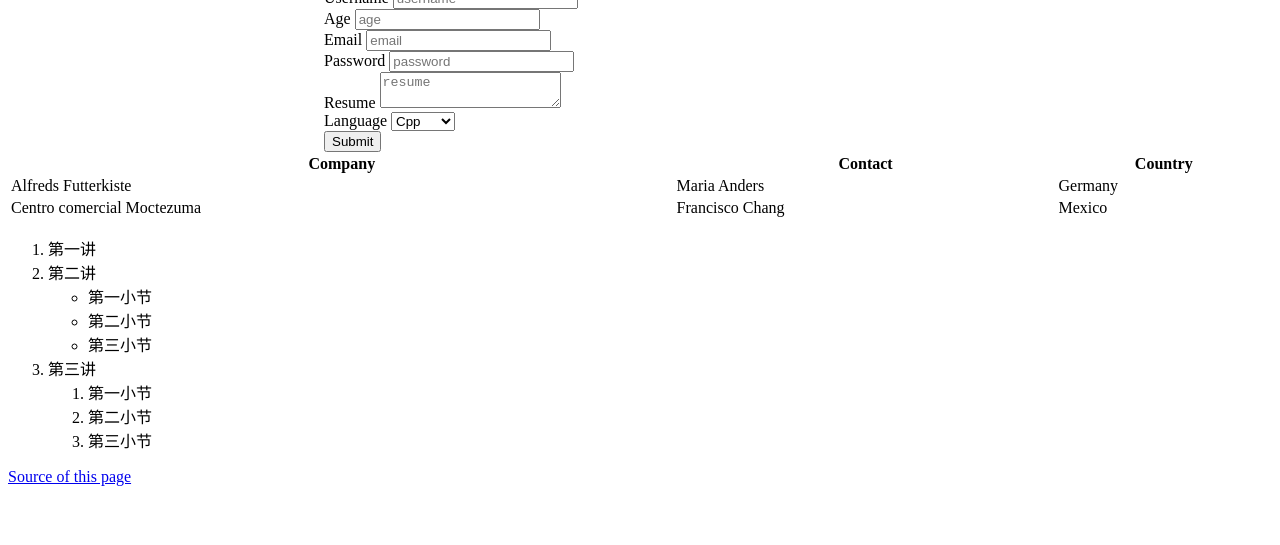
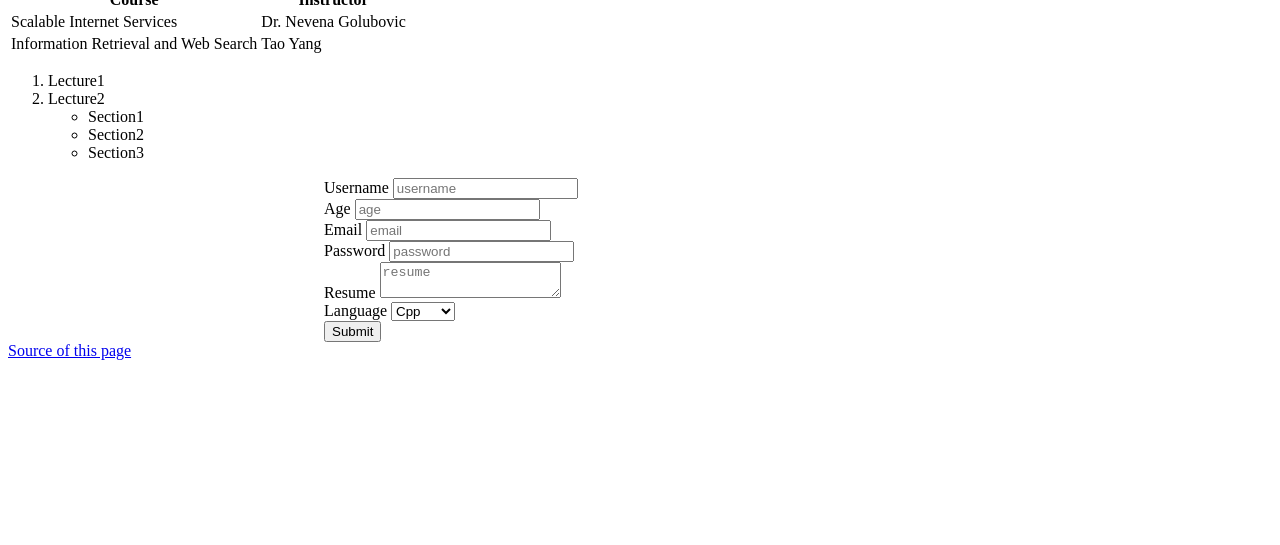
Before and after one commit to AndyCheng2/Andy_CS291A-Pro0.io, a plain HTML site: page index.html in a window 1280 px wide. Shown: the part 255-800 px from the top of the page. Drawn offline with Linux system fonts and the light colour scheme.

Commit message:
Update index.html

```diff
--- a/index.html
+++ b/index.html
@@ -14,6 +14,35 @@
     <h1>Test Login Page</h1>
     <img src="./UCSB%20logo.png" alt="UCSB_logo">
     <img src="./UCSB%20CS%20logo.png" alt="UCSB_CS">
+
+    <table>
+        <tr>
+            <th>Course</th>
+            <th>Instructor</th>
+        </tr>
+        <tr>
+            <td>Scalable Internet Services</td>
+            <td>Dr. Nevena Golubovic</td>
+        </tr>
+        <tr>
+            <td>Information Retrieval and Web Search</td>
+            <td>Tao Yang</td>
+        </tr>
+    </table>
+
+    <ol>
+        <li>Lecture1</li>
+
+        <li>
+            Lecture2
+            <ul>
+                <li>Section1</li>
+                <li>Section2</li>
+                <li>Section3</li>
+            </ul>
+        </li>
+
+    </ol>
 
     <form class="form">
         <label for="username">Username</label>
@@ -47,45 +76,7 @@
         <button type="submit">Submit</button>
     </form>
 
-    <table style="width:100%">
-        <tr>
-            <th>Company</th>
-            <th>Contact</th>
-            <th>Country</th>
-        </tr>
-        <tr>
-            <td>Alfreds Futterkiste</td>
-            <td>Maria Anders</td>
-            <td>Germany</td>
-        </tr>
-        <tr>
-            <td>Centro comercial Moctezuma</td>
-            <td>Francisco Chang</td>
-            <td>Mexico</td>
-        </tr>
-    </table>
 
-    <ol>
-        <li>第一讲</li>
-
-        <li>
-            第二讲
-            <ul>
-                <li>第一小节</li>
-                <li>第二小节</li>
-                <li>第三小节</li>
-            </ul>
-        </li>
-
-        <li>
-            第三讲
-            <ol>
-                <li>第一小节</li>
-                <li>第二小节</li>
-                <li>第三小节</li>
-            </ol>
-        </li>
-    </ol>
 
     <a href="https://github.com/AndyCheng2/CS291A-Pro0"> Source of this page</a>
 
```
